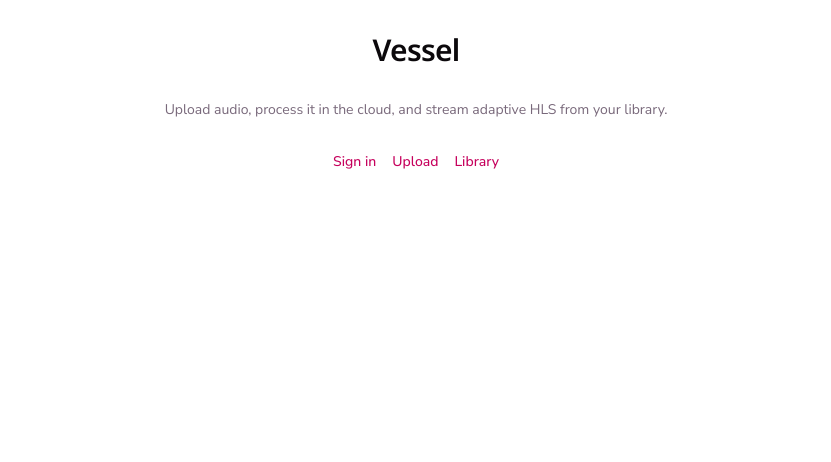
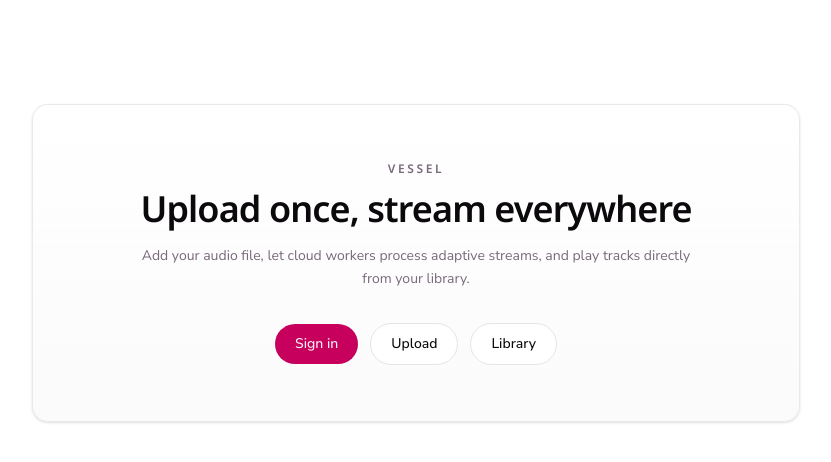
Before and after one commit to ni3rav/vessel, a Next.js app in the folder apps/web/: page / in a window 1280 px wide. Shown: the top 462 px of the page, without its empty margins (224-1055 px from the left). Built offline with nearby package versions, Linux system fonts and the light colour scheme.

Commit message:
feat: ui improvements

```diff
--- a/apps/web/src/app/(auth)/layout.tsx
+++ b/apps/web/src/app/(auth)/layout.tsx
@@ -8,7 +8,10 @@ export default function AuthLayout({
 }>) {
   return (
     <div className="flex w-full max-w-6xl flex-col gap-8 pb-[max(2rem,env(safe-area-inset-bottom))] pt-2 xl:max-w-7xl">
-      <nav aria-label="Account" className="flex flex-wrap items-center gap-x-10 gap-y-2">
+      <nav
+        aria-label="Account"
+        className="rounded-full border border-border/70 bg-muted/20 px-4 py-2.5 sm:px-6"
+      >
         <AuthNavLinks />
       </nav>
       {children}
--- a/apps/web/src/app/layout.tsx
+++ b/apps/web/src/app/layout.tsx
@@ -2,6 +2,7 @@ import type { Metadata } from "next";
 import { Geist, Geist_Mono, Nunito_Sans, Noto_Sans } from "next/font/google";
 import "./globals.css";
 import { cn } from "@/lib/utils";
+import { Toaster } from "sonner";
 
 const notoSansHeading = Noto_Sans({ subsets: ["latin"], variable: "--font-heading" });
 
@@ -18,8 +19,8 @@ const geistMono = Geist_Mono({
 });
 
 export const metadata: Metadata = {
-  title: "Create Next App",
-  description: "Generated by create next app",
+  title: "Vessel",
+  description: "Upload audio, process in the cloud, and stream from your library.",
 };
 
 export default function RootLayout({
@@ -41,9 +42,18 @@ export default function RootLayout({
       )}
     >
       <body className="min-h-dvh bg-background text-foreground">
-        <main className="mx-auto flex min-h-dvh w-full max-w-7xl items-start justify-center px-4 py-8">
+        <main className="mx-auto flex min-h-dvh w-full max-w-7xl items-start justify-center px-4 py-8 sm:py-10">
           {children}
         </main>
+        <Toaster
+          position="bottom-right"
+          richColors
+          closeButton
+          visibleToasts={4}
+          toastOptions={{
+            duration: 3500,
+          }}
+        />
       </body>
     </html>
   );
--- a/apps/web/src/app/login/page.tsx
+++ b/apps/web/src/app/login/page.tsx
@@ -3,7 +3,7 @@ import { Suspense } from "react";
 
 function LoginFallback() {
   return (
-    <section className="w-full max-w-sm rounded-xl p-6">
+    <section className="w-full max-w-md rounded-2xl border border-border/70 bg-muted/20 px-6 py-10">
       <p className="text-center text-sm text-muted-foreground">Loading login...</p>
     </section>
   );
--- a/apps/web/src/app/page.tsx
+++ b/apps/web/src/app/page.tsx
@@ -2,33 +2,36 @@ import Link from "next/link";
 
 export default function Home() {
   return (
-    <section className="flex w-full max-w-lg flex-col items-center gap-8 text-center">
-      <h1 className="font-heading text-balance text-3xl font-semibold tracking-tight text-foreground">
-        Vessel
+    <section className="flex w-full max-w-3xl flex-col items-center justify-center py-10 sm:py-16">
+      <div className="w-full rounded-3xl border border-border/80 bg-linear-to-b from-background to-muted/30 px-6 py-10 text-center shadow-sm sm:px-10 sm:py-14">
+        <p className="font-heading text-xs font-semibold tracking-[0.22em] text-muted-foreground uppercase">Vessel</p>
+        <h1 className="mt-3 font-heading text-balance text-3xl font-semibold tracking-tight text-foreground sm:text-4xl">
+          Upload once, stream everywhere
         </h1>
-      <p className="text-pretty text-sm text-muted-foreground">
-        Upload audio, process it in the cloud, and stream adaptive HLS from your library.
+        <p className="mx-auto mt-4 max-w-xl text-pretty text-sm leading-relaxed text-muted-foreground">
+          Add your audio file, let cloud workers process adaptive streams, and play tracks directly from your library.
         </p>
-      <nav aria-label="Primary" className="flex flex-wrap items-center justify-center gap-4 text-sm font-medium">
+        <nav aria-label="Primary" className="mt-8 flex flex-wrap items-center justify-center gap-3 text-sm font-medium">
           <Link
             href="/login"
-          className="text-primary underline-offset-4 transition-colors hover:underline focus-visible:rounded-sm focus-visible:outline-none focus-visible:ring-3 focus-visible:ring-ring/50"
+            className="rounded-full bg-primary px-5 py-2.5 text-primary-foreground transition-colors hover:bg-primary/90 focus-visible:outline-none focus-visible:ring-3 focus-visible:ring-ring/50"
           >
             Sign in
           </Link>
           <Link
             href="/upload"
-          className="text-primary underline-offset-4 transition-colors hover:underline focus-visible:rounded-sm focus-visible:outline-none focus-visible:ring-3 focus-visible:ring-ring/50"
+            className="rounded-full border border-border bg-background px-5 py-2.5 text-foreground transition-colors hover:bg-muted focus-visible:outline-none focus-visible:ring-3 focus-visible:ring-ring/50"
           >
             Upload
           </Link>
           <Link
             href="/library"
-          className="text-primary underline-offset-4 transition-colors hover:underline focus-visible:rounded-sm focus-visible:outline-none focus-visible:ring-3 focus-visible:ring-ring/50"
+            className="rounded-full border border-border bg-background px-5 py-2.5 text-foreground transition-colors hover:bg-muted focus-visible:outline-none focus-visible:ring-3 focus-visible:ring-ring/50"
           >
             Library
           </Link>
         </nav>
+      </div>
     </section>
   );
 }
--- a/apps/web/src/components/auth-nav.tsx
+++ b/apps/web/src/components/auth-nav.tsx
@@ -14,7 +14,7 @@ export function AuthNavLinks() {
   const pathname = usePathname();
 
   return (
-    <div className="flex flex-wrap gap-8 text-sm font-medium tracking-wide">
+    <div className="flex flex-wrap gap-2 text-sm font-medium tracking-wide">
       {LINKS.map(({ href, label }) => {
         const active = pathname === href;
 
@@ -24,8 +24,10 @@ export function AuthNavLinks() {
             href={href}
             aria-current={active ? "page" : undefined}
             className={cn(
-              "transition-colors focus-visible:rounded-full focus-visible:outline-none focus-visible:ring-3 focus-visible:ring-ring/50",
-              active ? "font-semibold text-foreground" : "text-muted-foreground hover:text-foreground",
+              "rounded-full px-4 py-1.5 transition-colors focus-visible:outline-none focus-visible:ring-3 focus-visible:ring-ring/50",
+              active
+                ? "bg-primary text-primary-foreground"
+                : "text-muted-foreground hover:bg-muted hover:text-foreground",
             )}
           >
             {label}
--- a/apps/web/src/components/login.tsx
+++ b/apps/web/src/components/login.tsx
@@ -38,8 +38,13 @@ export function Login() {
   };
 
   return (
-    <section className="w-full max-w-sm">
-      <div className="space-y-4">
+    <section className="w-full max-w-md">
+      <div className="rounded-2xl border border-border/80 bg-linear-to-b from-background to-muted/30 px-6 py-8 shadow-sm sm:px-8 sm:py-10">
+        <div className="mb-8 space-y-2 text-center">
+          <p className="font-heading text-xs font-semibold tracking-[0.2em] text-muted-foreground uppercase">Welcome</p>
+          <h1 className="font-heading text-2xl font-semibold tracking-tight text-foreground">Sign in to Vessel</h1>
+          <p className="text-sm text-muted-foreground">Continue with Google to access upload and library.</p>
+        </div>
         <form action={signInWithGoogle}>
           <GoogleSignInButton />
         </form>
--- a/apps/web/src/components/upload.tsx
+++ b/apps/web/src/components/upload.tsx
@@ -2,6 +2,7 @@
 
 import { FileAudio, Music2, X } from "lucide-react";
 import Link from "next/link";
+import { useRouter } from "next/navigation";
 import type { ChangeEvent, DragEvent } from "react";
 import { useRef, useState, useTransition } from "react";
 import { toast } from "sonner";
@@ -38,6 +39,7 @@ const ALLOWED_MIME_TYPES = ["audio/mpeg", "audio/wav", "audio/x-wav"];
 const ALLOWED_EXTENSIONS = [".mp3", ".wav"];
 
 export default function UploadFlow() {
+  const router = useRouter();
   const [file, setFile] = useState<File | null>(null);
   const [progress, setProgress] = useState(0);
   const [isUploading, startUploadTransition] = useTransition();
@@ -86,6 +88,7 @@ export default function UploadFlow() {
     if (!file) return;
 
     startUploadTransition(async () => {
+      const uploadToastId = toast.loading("Preparing upload...");
       setProgress(0);
 
       const { data: presignRes, error: presignNetworkError } = await tryCatch(
@@ -96,14 +99,15 @@ export default function UploadFlow() {
         }),
       );
       if (presignNetworkError) {
-        toast.error("Network error — could not reach server.", { position: "bottom-right" });
+        toast.error("Could not reach server.", { id: uploadToastId });
         return;
       }
       if (!presignRes.ok) {
         const msg = presignRes.status === 401 ? "Not authenticated." : await presignRes.text();
-        toast.error(msg, { position: "bottom-right" });
+        toast.error(msg || "Could not prepare upload.", { id: uploadToastId });
         return;
       }
+      toast.loading("Uploading file...", { id: uploadToastId });
 
       const { uploadUrl, key } = (await presignRes.json()) as {
         uploadUrl: string;
@@ -115,12 +119,11 @@ export default function UploadFlow() {
         uploadFileToR2(uploadUrl, file, file.type, setProgress),
       );
       if (r2Error) {
-        toast.error(r2Error instanceof Error ? r2Error.message : "Upload to storage failed.", {
-          position: "bottom-right",
-        });
+        toast.error(r2Error instanceof Error ? r2Error.message : "Upload to storage failed.", { id: uploadToastId });
         setProgress(0);
         return;
       }
+      toast.loading("Finalizing upload...", { id: uploadToastId });
 
       const { data: completeRes, error: completeNetworkError } = await tryCatch(
         fetch("/api/upload/complete", {
@@ -130,14 +133,13 @@ export default function UploadFlow() {
         }),
       );
       if (completeNetworkError || !completeRes.ok) {
-        toast.error("Upload succeeded but failed to save record. Contact support.", {
-          position: "bottom-right",
-        });
+        toast.error("File uploaded, but finalizing failed. Please try again.", { id: uploadToastId });
         return;
       }
 
-      toast.success(`${file.name} uploaded successfully.`, { position: "bottom-right" });
+      toast.success(`${file.name} uploaded. Opening library...`, { id: uploadToastId });
       resetFile();
+      router.push("/library");
     });
   };
 
```
Lines whose indentation alone changed are shown as unchanged.
